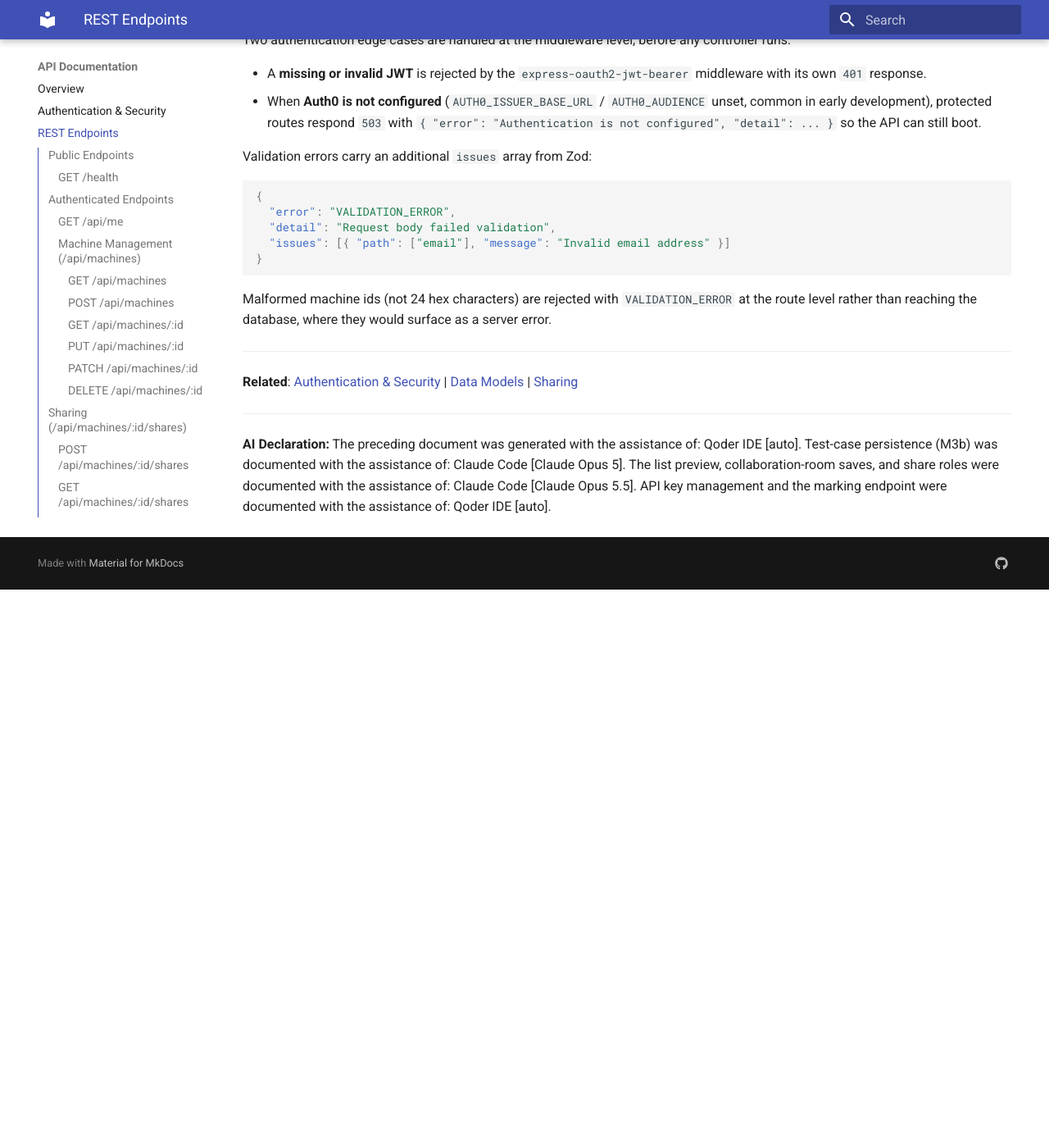
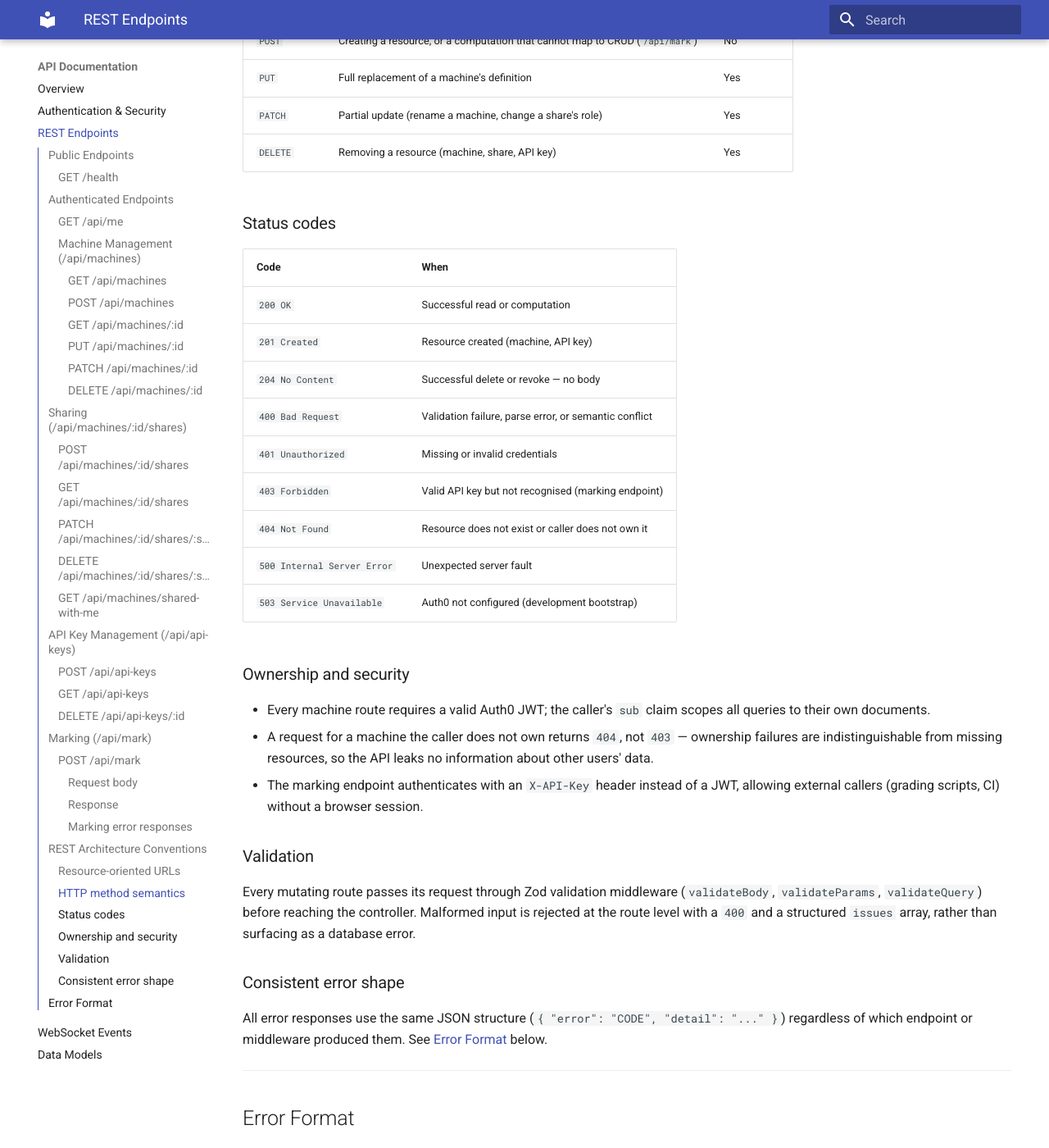
Before and after one commit to 2883251/Automata-Editor-and-Visualiser-Documentation, an MkDocs documentation site: the page built from docs/API Documentation/rest-endpoints.md, in a window 1280 px wide and 1400 px high, scrolled down 9534 px. Shown: the whole window at 82% size. Built offline with MkDocs 1.6.1 and Material for MkDocs 9.7.7, drawn with Linux system fonts in a browser that asks for light colours; before the commit the page ends 10253 px from its top, so only the background shows below that; some of the changed text lies outside the part shown.

Commit message:
docs(api): document REST architecture conventions
Assisted-by: Qoder-IDE[Qwen3.8-Max]

```diff
--- a/docs/API Documentation/rest-endpoints.md
+++ b/docs/API Documentation/rest-endpoints.md
@@ -349,6 +349,63 @@ No data is persisted. The endpoint is a pure computation — nothing is written
 
 ---
 
+## REST Architecture Conventions
+
+The API follows REST resource-oriented design principles consistently across all endpoints.
+
+### Resource-oriented URLs
+
+Every endpoint addresses a resource or a collection of resources, never an action:
+
+| Pattern | Example | Meaning |
+|---|---|---|
+| Collection | `/api/machines` | The set of machines belonging to the caller |
+| Item | `/api/machines/:id` | One machine |
+| Sub-collection | `/api/machines/:id/shares` | The shares belonging to one machine |
+| Sub-item | `/api/machines/:id/shares/:sub` | One share on one machine |
+| Separate collection | `/api/api-keys` | The caller's API keys |
+| Computation | `/api/mark` | A stateless marking run (no resource created) |
+
+### HTTP method semantics
+
+| Method | Used for | Idempotent |
+|---|---|---|
+| `GET` | Reading a resource or collection | Yes |
+| `POST` | Creating a resource, or a computation that cannot map to CRUD (`/api/mark`) | No |
+| `PUT` | Full replacement of a machine's definition | Yes |
+| `PATCH` | Partial update (rename a machine, change a share's role) | Yes |
+| `DELETE` | Removing a resource (machine, share, API key) | Yes |
+
+### Status codes
+
+| Code | When |
+|---|---|
+| `200 OK` | Successful read or computation |
+| `201 Created` | Resource created (machine, API key) |
+| `204 No Content` | Successful delete or revoke — no body |
+| `400 Bad Request` | Validation failure, parse error, or semantic conflict |
+| `401 Unauthorized` | Missing or invalid credentials |
+| `403 Forbidden` | Valid API key but not recognised (marking endpoint) |
+| `404 Not Found` | Resource does not exist or caller does not own it |
+| `500 Internal Server Error` | Unexpected server fault |
+| `503 Service Unavailable` | Auth0 not configured (development bootstrap) |
+
+### Ownership and security
+
+- Every machine route requires a valid Auth0 JWT; the caller's `sub` claim scopes all queries to their own documents.
+- A request for a machine the caller does not own returns `404`, not `403` — ownership failures are indistinguishable from missing resources, so the API leaks no information about other users' data.
+- The marking endpoint authenticates with an `X-API-Key` header instead of a JWT, allowing external callers (grading scripts, CI) without a browser session.
+
+### Validation
+
+Every mutating route passes its request through Zod validation middleware (`validateBody`, `validateParams`, `validateQuery`) before reaching the controller. Malformed input is rejected at the route level with a `400` and a structured `issues` array, rather than surfacing as a database error.
+
+### Consistent error shape
+
+All error responses use the same JSON structure (`{ "error": "CODE", "detail": "..." }`) regardless of which endpoint or middleware produced them. See [Error Format](#error-format) below.
+
+---
+
 ## Error Format
 
 JSON error responses share a consistent shape:
@@ -398,3 +455,4 @@ Malformed machine ids (not 24 hex characters) are rejected with `VALIDATION_ERRO
 Test-case persistence (M3b) was documented with the assistance of: Claude Code [Claude Opus 5].
 The list preview, collaboration-room saves, and share roles were documented with the assistance of: Claude Code [Claude Opus 5.5].
 API key management and the marking endpoint were documented with the assistance of: Qoder IDE [auto].
+REST architecture conventions were documented with the assistance of: Qoder-IDE [Qwen3.8-Max].
```
